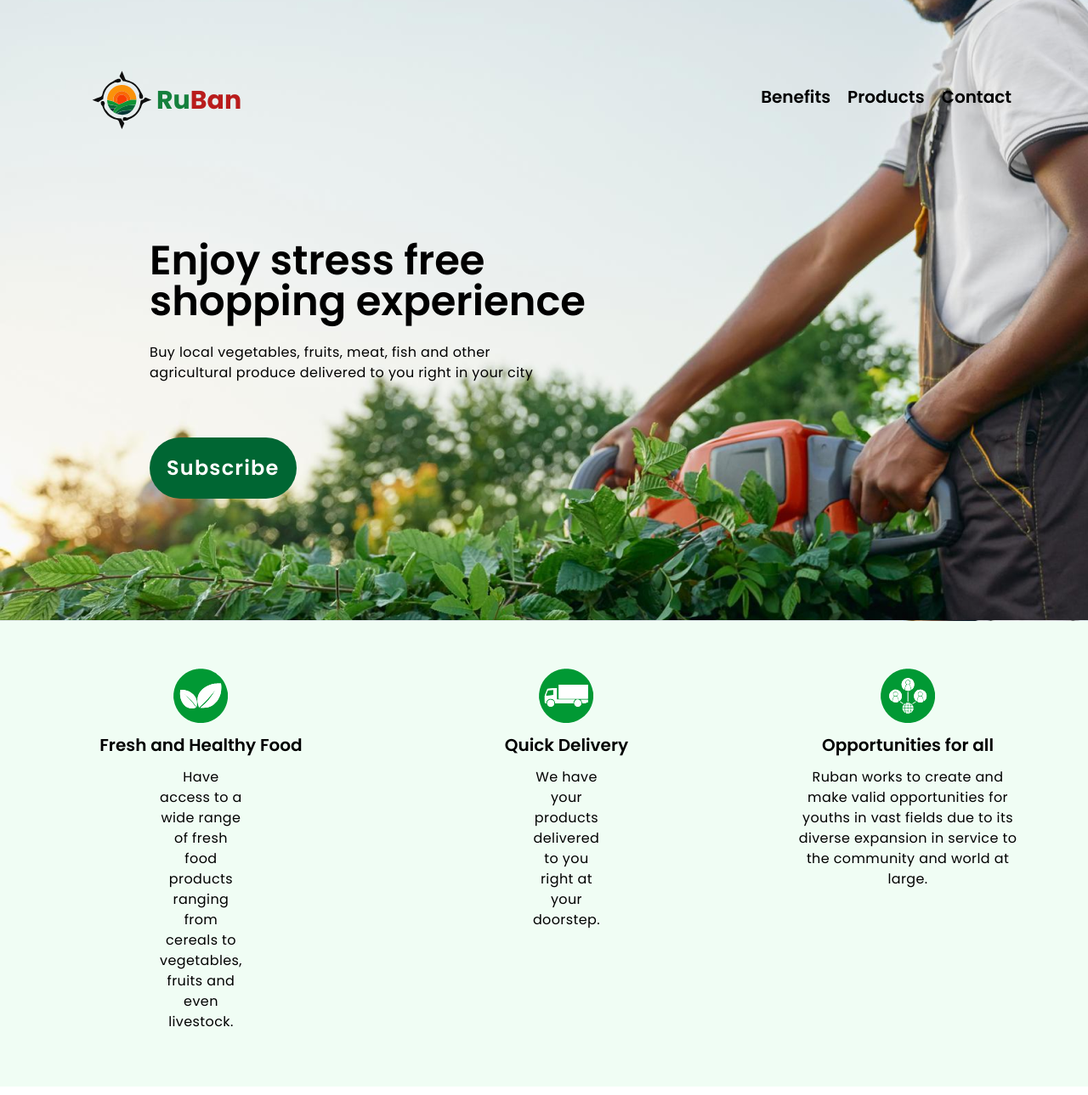
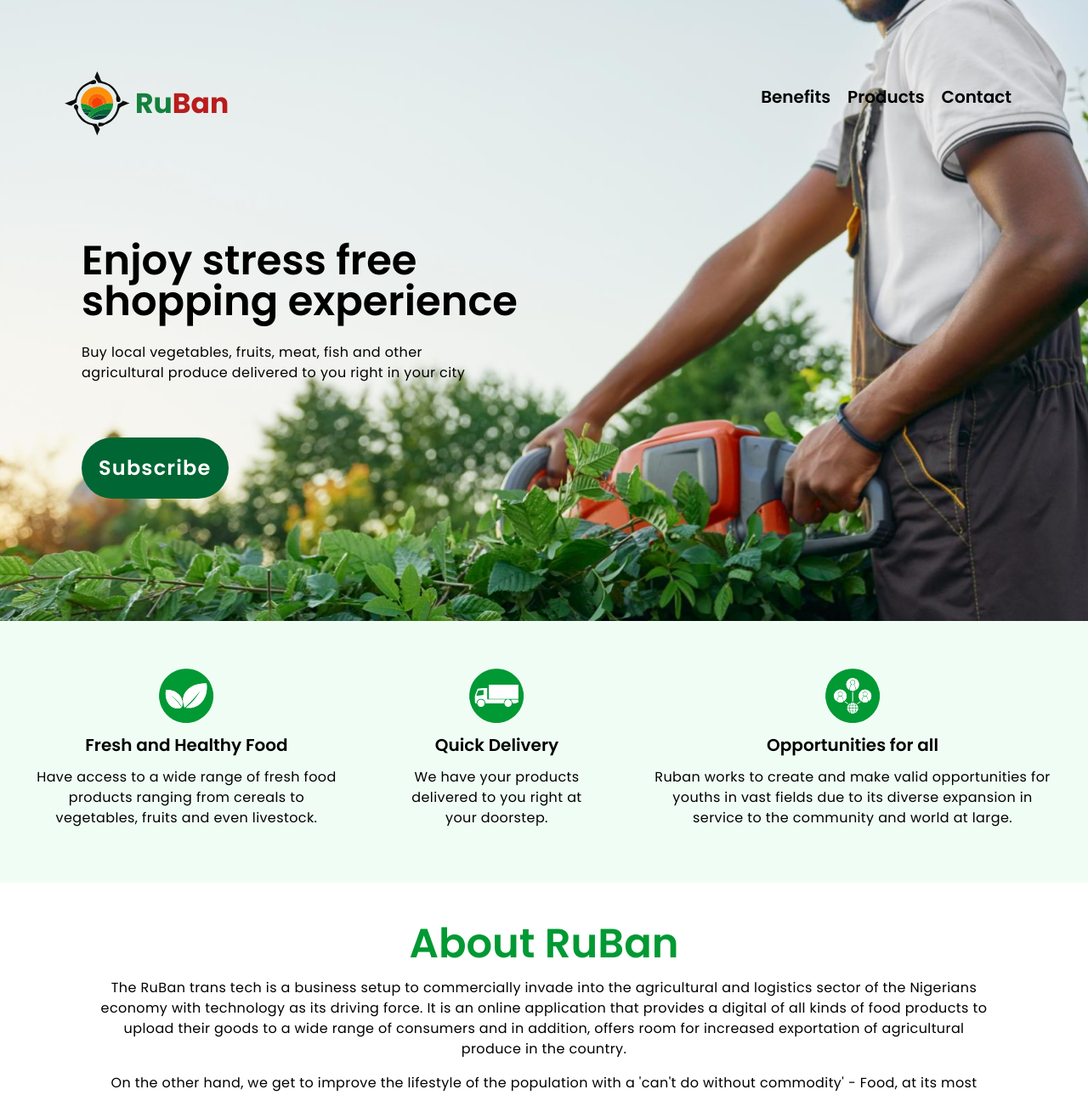
Before and after one commit to adoraa/ruban_landing_pg, a website: page src/index.html in a window 1280 px wide. Shown: the top 1289 px of the page at 85% size. Drawn offline with Linux system fonts and the light colour scheme.

Commit message:
reverted changes

```diff
--- a/src/index.html
+++ b/src/index.html
@@ -16,9 +16,9 @@
 </head>
 <body class="font-poppins">
     <!--Content wrapper-->
-    <div>
+    <div class="grid">
         <!--Nav and hero section-->
-        <div class="bg-hero-img">
+        <div class="bg-hero-img bg-cover bg-center">
             <!--Header-->
             <div class="flex justify-between">
                 <!--RuBan logo and text-->
@@ -49,7 +49,7 @@
             </div> <!--End header-->
 
             <!--Hero section-->
-            <header class="mt-32 px-20 md:mx-24">
+            <header class="mt-32 px-20 md:px-24">
                 <div> <!--Text content-->
                     <h1 class="hero-h1">Enjoy stress free<br/>shopping experience</h1>
                     <h3 class="hero-h3">Buy local vegetables, fruits, meat, fish
@@ -66,7 +66,7 @@
             </header>  <!--End hero section-->
         </div> <!--End bg img-->
 
-        <main class="w-full">
+        <main>
             <!--Main content-->
             <div class="bg-primary-100 pt-14">
                 <!--Benefits?-->
@@ -84,7 +84,7 @@
                     <div class="benefit-list md:pl-10">
                         <img class="benefits-icon" src="images/svg/truck.svg" alt="delivery truck"/>
                         <p class="b-h1 md:text-nowrap">Quick Delivery</p>
-                        <p class="b-h3 md:mx-[-50px]">We have your products
+                        <p class="b-h3 md:px-[-50px]">We have your products
                             delivered to you right at
                             your doorstep.
                         </p>
@@ -302,7 +302,7 @@
             </div>
 
             <!--App promotion-->
-            <div class="mt-[-90px]">
+            <div class="-mt-6">
                 <section class="flex justify-center">
                     <div class="pl-16">
                         <img class="w-56" src="images/app_screen/phone_screen.png" alt="phone screen"/>
--- a/src/input.css
+++ b/src/input.css
@@ -3,15 +3,6 @@
 @tailwind base;
 @tailwind components;
 @tailwind utilities;
-
-@layer base {
-    * {
-        @apply box-border;
-    }
-    *::before, *::after {
-        @apply box-border;
-    }
-}
 
 /*about*/
 .about-h{
@@ -43,7 +34,7 @@
 }
 
 .about-p{
-    @apply px-32 md:mx-28 pt-4 tracking-wide text-2xl md:text-base
+    @apply px-32 md:px-28 pt-4 tracking-wide text-2xl md:text-base
 }
 
 /*benefits*/
@@ -52,7 +43,7 @@
 }
 
 .benefit-list{
-    @apply flex flex-col items-center text-center px-12 pb-6 md:mx-10
+    @apply flex flex-col items-center text-center px-12 pb-6 md:px-10
 }
 
 .b-h1{
@@ -60,7 +51,7 @@
 }
 
 .b-h3{
-    @apply px-28 md:mx-0 pt-3 text-2xl md:text-base tracking-wide
+    @apply px-28 md:px-0 pt-3 text-2xl md:text-base tracking-wide
 }
 
 .benefits-icon{
@@ -113,15 +104,15 @@
 
 /*logo*/
 .logo{
-    @apply w-16 md:w-24 lg:w-20
+    @apply w-32 md:w-24 lg:w-20
 }
 
 .logo-btn{
-    @apply text-green-700 flex pt-14 px-14 sm:px-6 md:pt-20 md:mx-20
+    @apply text-green-700 flex pt-14 px-14 md:pt-20 md:px-20
 }
 
 .logo-text{
-    @apply pt-3 font-bold text-3xl md:pt-6 md:text-4xl lg:pt-5 lg:text-3xl
+    @apply pt-9 font-bold text-5xl md:pt-6 md:text-4xl lg:pt-5 lg:text-3xl
 }
 
 /*mission and vision header text*/
@@ -135,7 +126,7 @@
 
 /*navigation bar*/
 .nav{
-    @apply font-semibold text-3xl pt-1 md:pt-2 lg:text-xl lg:mr-[90px] lg:pt-1
+    @apply mr-[60px] font-semibold text-3xl pt-1 md:pt-2 lg:text-xl lg:mr-[90px] lg:pt-1
 }
 
 .nav-item{
```
Also changed, not shown: src/output.css.
